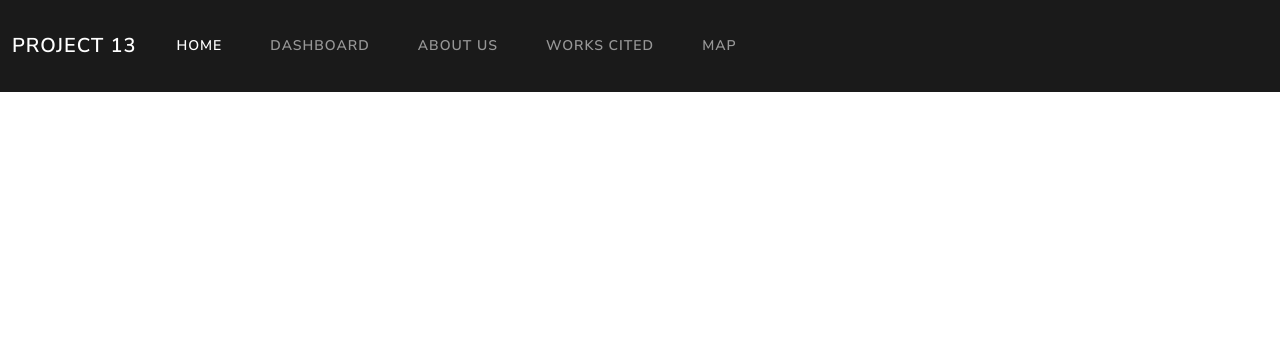
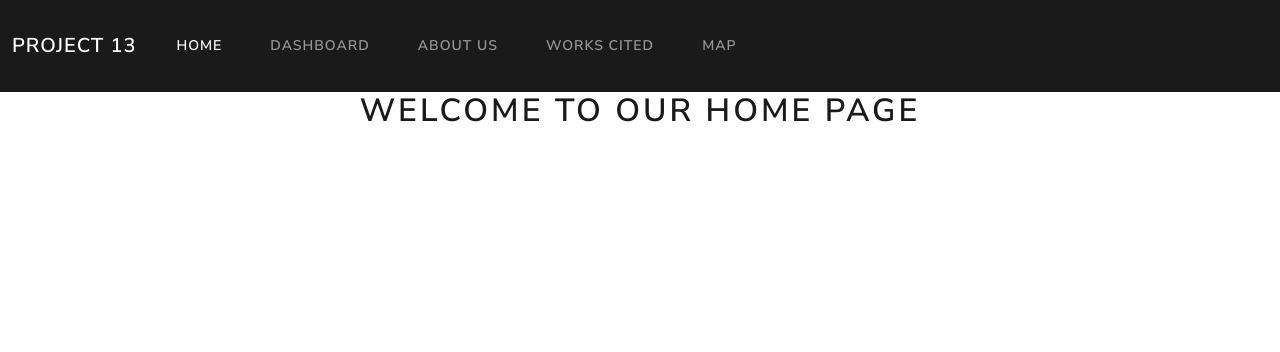
Before and after one commit to BramSunner/project-3-group-10, a Flask app: template app/templates/home.html in a window 1280 px wide. Shown: the top 352 px of the page. Run offline with Flask 3, Linux system fonts and the light colour scheme; the template is opened without the code that fills it, so the values that code supplies are empty; some libraries are stand-ins or nearby versions.

Commit message:
Add files via upload

```diff
--- a/app/templates/home.html
+++ b/app/templates/home.html
@@ -20,10 +20,10 @@
     <!-- NAVBAR -->
     <nav class="navbar navbar-expand-lg bg-primary" data-bs-theme="dark">
         <div class="container-fluid">
-            <a class="navbar-brand" href="index.html">Project 13</a>
+            <a class="navbar-brand" href="home.html">Project 13</a>
             <ul class="navbar-nav me-auto">
                 <li class="nav-item">
-                    <a class="nav-link active" href="index.html">Home</a>
+                    <a class="nav-link active" href="home.html">Home</a>
                 </li>
                 <li class="nav-item">
                     <a class="nav-link" href="dashboard.html">Dashboard</a>
@@ -42,6 +42,16 @@
     </nav>
     <!-- Page-specific content -->
     <!-- JS for Home Page -->
-    <script src="./static/js/app_home.js"></script>
+    <script src="./static/js/app.js"></script>
+    <div class="container-fluid">
+        <div class="row">
+            <div class="col-md-12 text-center">
+                <h1>Welcome to our Home Page</h1>
+            </div>
+        </div>
+     </div>
+
+     <br/>
+     <br/>
 </body>
 </html>
--- a/app/templates/map.html
+++ b/app/templates/map.html
@@ -20,10 +20,10 @@
     <!-- NAVBAR -->
     <nav class="navbar navbar-expand-lg bg-primary" data-bs-theme="dark">
         <div class="container-fluid">
-            <a class="navbar-brand" href="index.html">Project 13</a>
+            <a class="navbar-brand" href="home.html">Project 13</a>
             <ul class="navbar-nav me-auto">
                 <li class="nav-item">
-                    <a class="nav-link active" href="index.html">Home</a>
+                    <a class="nav-link active" href="home.html">Home</a>
                 </li>
                 <li class="nav-item">
                     <a class="nav-link" href="dashboard.html">Dashboard</a>
--- a/app/templates/works_cited.html
+++ b/app/templates/works_cited.html
@@ -20,10 +20,10 @@
     <!-- NAVBAR -->
     <nav class="navbar navbar-expand-lg bg-primary" data-bs-theme="dark">
         <div class="container-fluid">
-            <a class="navbar-brand" href="index.html">Project 13</a>
+            <a class="navbar-brand" href="home.html">Project 13</a>
             <ul class="navbar-nav me-auto">
                 <li class="nav-item">
-                    <a class="nav-link active" href="index.html">Home</a>
+                    <a class="nav-link active" href="home.html">Home</a>
                 </li>
                 <li class="nav-item">
                     <a class="nav-link" href="dashboard.html">Dashboard</a>
@@ -42,6 +42,6 @@
     </nav>
     <!-- Works Cited content -->
     <!-- JS for Works Cited -->
-    <script src="./static/js/app_works_cited.js"></script>
+    <script src="./static/js/app.js"></script>
 </body>
 </html>
```
Also changed, not shown: app/templates/about_us.html (+13 -3 lines), app/templates/dashboard.html (+7 -8 lines).
